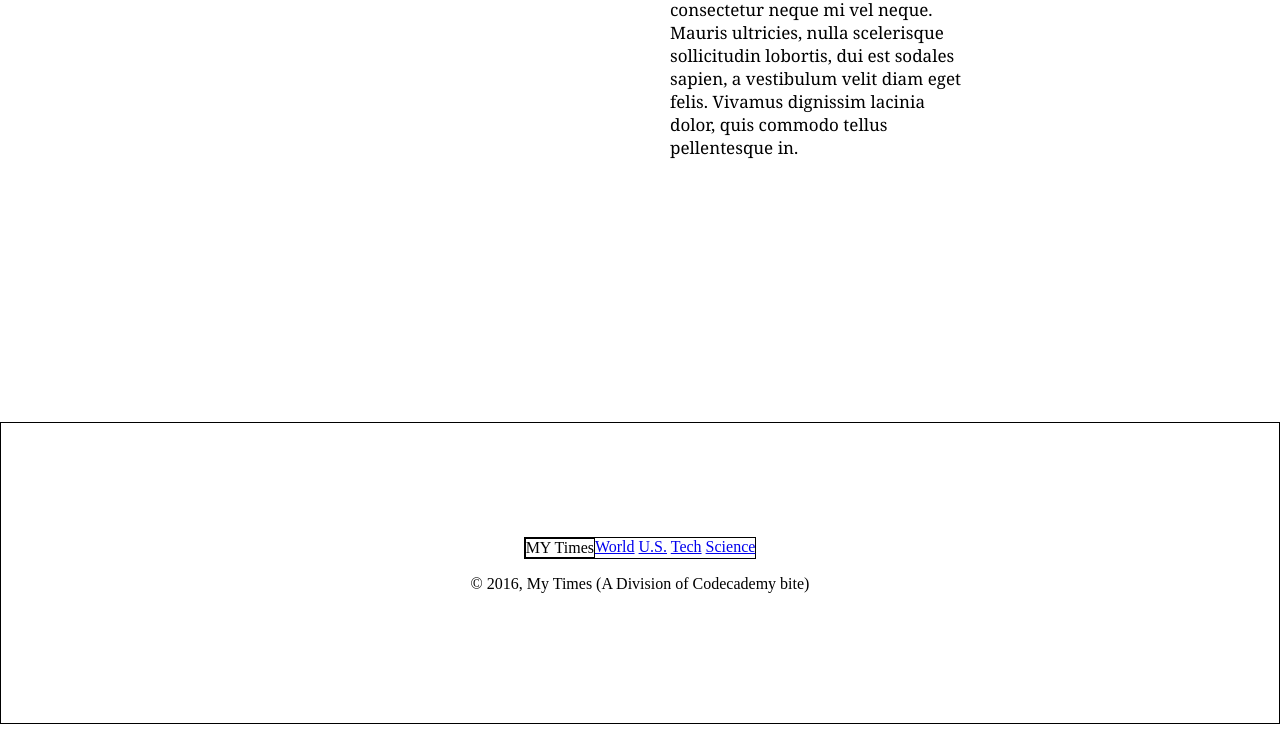
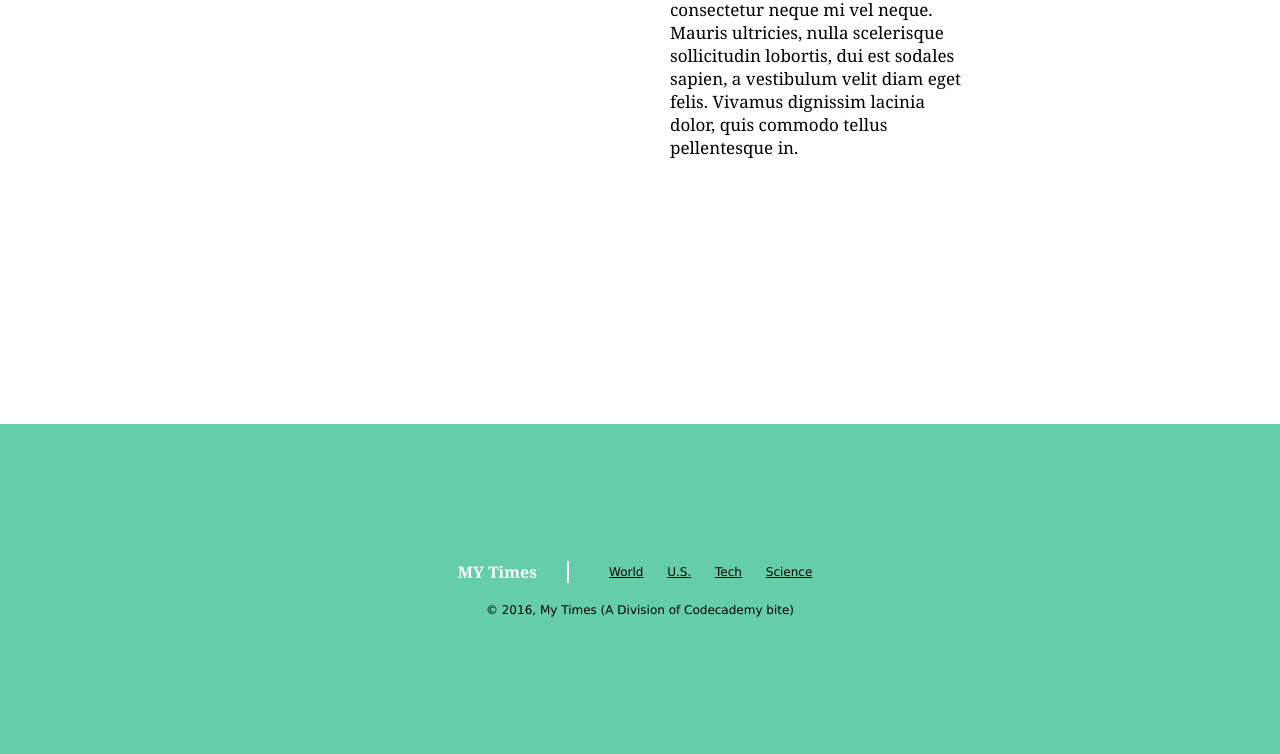
Before and after one commit to codenamesen/MyTimes, a plain HTML site: page index.html in a window 1280 px wide. Shown: the part 1010-1764 px from the top of the page. Before the commit the page ends 1734 px from the top, so only its background shows below. Drawn offline with Linux system fonts and the light colour scheme.

Commit message:
Complete the footer

```diff
--- a/index.html
+++ b/index.html
@@ -25,7 +25,7 @@
 
       <!--This div is for the first or the left-most column-->
       <div class="large">
-        <div class="imgtext mainstory" id="mainstoryimg">
+        <div class="imgtext" id="mainstoryimg">
           <span>Mother of Three Buys Tuna Steak at Phish Concert. Leaves, "Feeling Funny."</span>
         </div>
         <div class="firstpara">
@@ -57,7 +57,7 @@
           <h2 class="headline">FBI Finds Action Star Guilty of False Advertising</h2>
           <p class="details">WASHINGTON DC- Donec luctus sem augue, rutrum posuere orci aliquam sed. Nam vitae aliquam lectus. Sed tempor tortor est, nec sagittis eros tincidunt sed. Morbi venenatis condimentum sem, vitae sollicitudin turpis pulvinar eget. Morbi pellentesque consectetur mi id auctor. Phasellus tincidunt orci mauris, placerat pharetra urna fringilla vitae. Morbi eget rutrum urna. Cras condimentum augue ut ante sollicitudin interdum. Pellentesque cursus dolor at tincidunt cursus. Vestibulum blandit aliquam felis...</p>
         </div>
-        <div class="imgtext" id="storyoneimg">
+        <div class="imgtext width" id="storyoneimg">
           <span>Cats in Control-Is It a Thing?</span>
         </div>
         <div class="details">
@@ -83,7 +83,7 @@
 
     <footer>
       <div class="navigation">
-          <div class="name">
+          <div class="title">
             <span>MY Times</span>
           </div>
             <nav>
@@ -93,9 +93,9 @@
               <span><a href="#">Science</a></span>
             </nav>
         </div>
-      <p>&copy 2016, My Times (A Division of Codecademy bite)</p>
+        <div class="">
+          <span>&copy 2016, My Times (A Division of Codecademy bite)</span>
         </div>
-
     </footer>
 
   </body>
--- a/resources/css/style.css
+++ b/resources/css/style.css
@@ -69,18 +69,6 @@ body{
   margin: 0px 40px 0px 0px;
 }
 
-.secondary{                          /*This div holds the smaller divs under the main image*/
-  display: flex;
-  flex-flow: column wrap;
-  justify-content: space-between;
-  align-content: space-between;
-  height: 498px;
-}
-
-.width{                      /*This specifies the width of the boxes in the first column below the main image*/
-  width: 299px;
-}
-
 /*This is the middle column or the column medium*/
 .column .medium{
   width: 300px;
@@ -131,7 +119,25 @@ padding-bottom: 20px;
 /*Style for column ends above*/
 
 
-/*This is for styling all the images and the text on top of the images*/
+/*Following declerations is for styling all the images and the text on top of the images*/
+
+.secondary{                          /*This div holds the smaller divs under the main image*/
+  display: flex;
+  flex-flow: column wrap;
+  justify-content: space-between;
+  align-content: space-between;
+  height: 500px;
+  }
+
+/*This class specifies the width of the boxes holding the images and the connected story excluding main image*/
+.width{
+  /*display: flex;*/
+  width: 299px;
+  /*border: 1px solid black;*/
+}
+
+
+
 .imgtext{
     font-family: Georgia;
     font-weight: bold;
@@ -140,10 +146,12 @@ padding-bottom: 20px;
     text-align: center;
 }
 
-.mainstory{
+#mainstoryimg{
     font-size: 40px;
     text-align: left;
 }
+
+
 
 #mainstoryimg{
   background-image: url('../images/img-story-main.png');
@@ -173,17 +181,17 @@ padding-bottom: 20px;
 /*Style for all images ends above*/
 
 /*Style for footer below this line*/
-footer{
+/*footer{
   border: 1px solid black;
-}
+}*/
 
-footer div{
+/*footer div{
   border: 1px solid black;
-}
+}*/
 
 footer{
   display: flex;
-  height: 300px;
+  height: 330px;
   flex-flow: column;
   justify-content: center;
   align-items: center;
@@ -191,4 +199,33 @@ footer{
 
 footer .navigation{
   display: flex;
+  align-items: center;
+  width: auto;
+  margin: 0px 0px 20px 0px;
 }
+
+footer .navigation nav span{
+  display: inline-block;
+  padding: 0px 10px;
+}
+
+footer{
+  background-color: MediumAquamarine;
+  margin: auto;
+  font-family: Verdana;
+  font-size: 12px;
+}
+
+footer .title{
+  font-family: Georgia;
+  font-size: 16px;
+  font-weight: bold;
+  color: white;
+  padding: 0px 30px 0px 0px;
+  border-right: 2px solid white;
+  margin: 0px 30px 0px 0px;
+}
+
+footer a{
+  color: black;
+}
```
Lines whose indentation alone changed are shown as unchanged.
